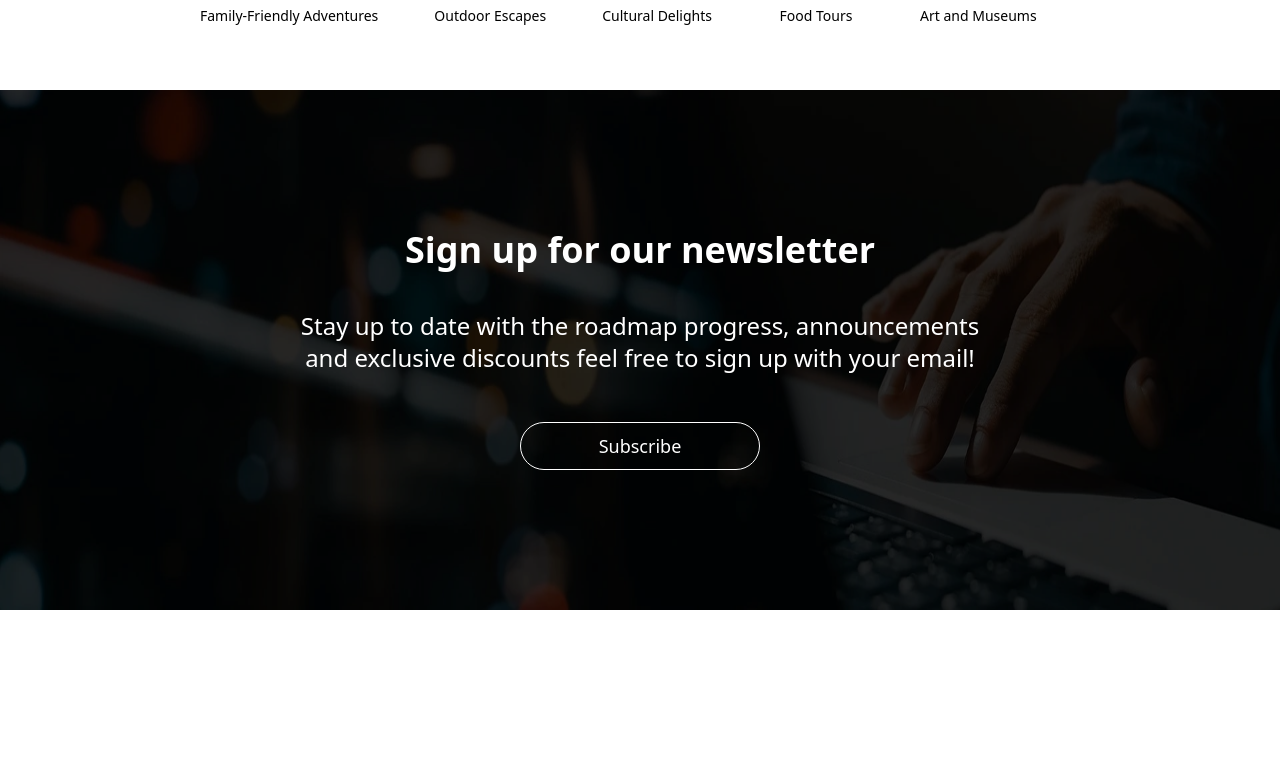
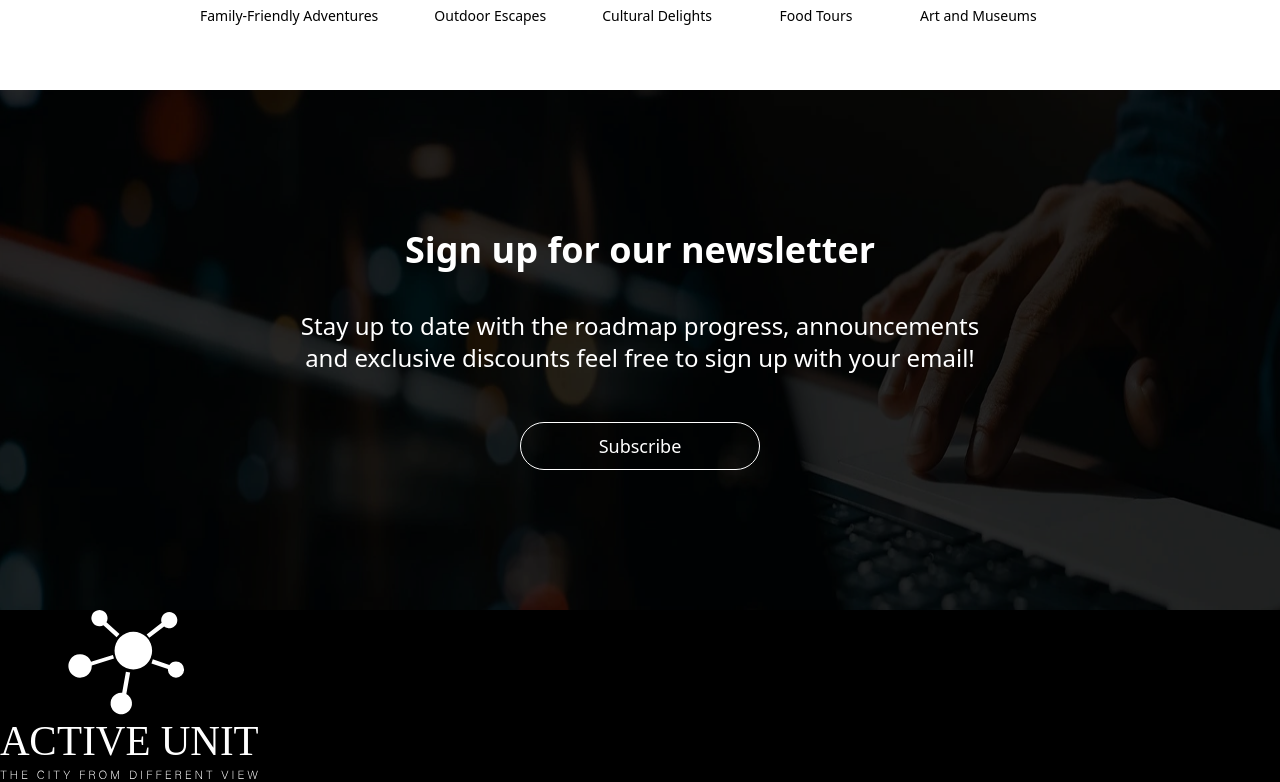
Before and after one commit to whobrowsesthewebg7/active-unity, a React (Vite) app: page / in a window 1280 px wide. Shown: the part 1362-2144 px from the top of the page. Before the commit the page ends 1972 px from the top, so only its background shows below. Built offline with nearby package versions, Linux system fonts and the light colour scheme.

Commit message:
adding images

```diff
--- /dev/null
+++ b/src/components/Footer/Footer.jsx
@@ -0,0 +1,19 @@
+import React from "react";
+import style from "./Footer.module.css";
+import footer_logo from "../../assets/images/logo-vert.svg";
+
+const Footer = () => {
+  return (
+    <footer>
+      <div>
+        <div>
+          <img src={footer_logo} alt="Active Unity Logo" />
+        </div>
+      </div>
+      <div></div>
+      <div></div>
+    </footer>
+  );
+};
+
+export default Footer;
--- /dev/null
+++ b/src/components/Footer/Footer.module.css
@@ -0,0 +1,3 @@
+footer {
+    @apply bg-black text-white w-['90vw']
+}
--- /dev/null
+++ b/src/components/Footer/index.js
@@ -0,0 +1,3 @@
+import Footer from "./Footer";
+
+export default Footer;
--- a/src/components/Layout/Layout.jsx
+++ b/src/components/Layout/Layout.jsx
@@ -1,4 +1,5 @@
 import { Outlet } from "react-router-dom";
+import Footer from "../../components/Footer";
 
 const Layout = () => {
   return (
@@ -6,6 +7,7 @@ const Layout = () => {
       {/* We have have our Header component  */}
       <Outlet />
       {/* We have have our Footer component  */}
+      <Footer />
     </>
   );
 };
```
Also changed, not shown: public/images/logo-vert.svg (added), src/assets/images/logo-vert.svg (added).
